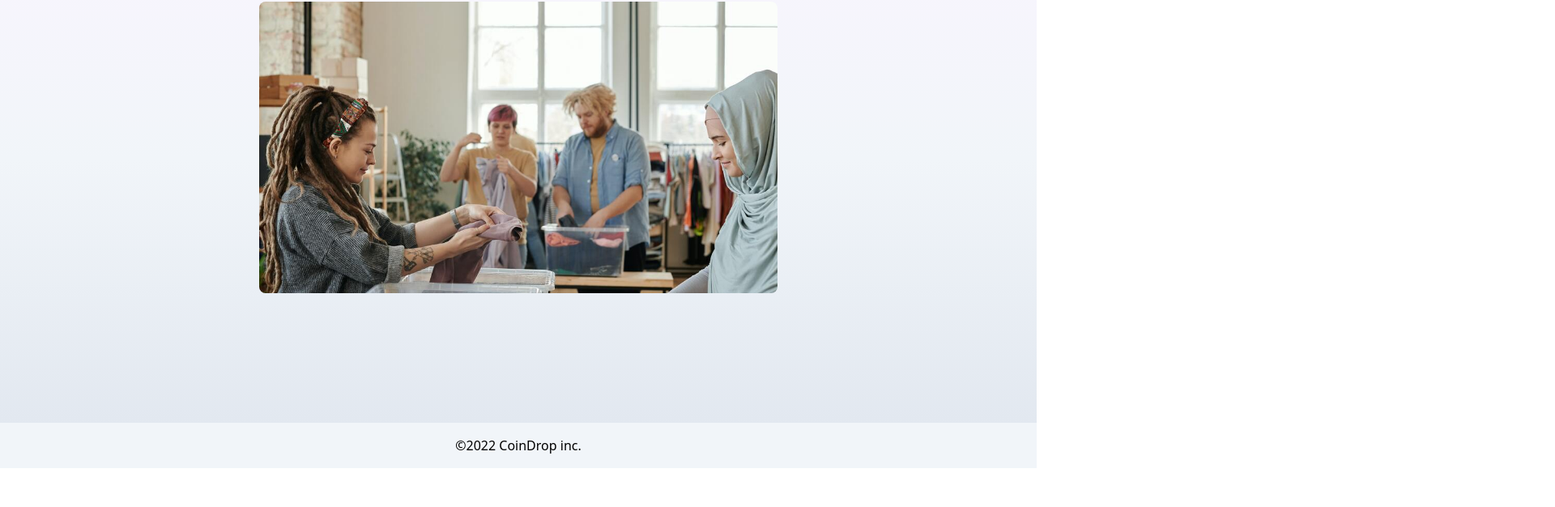
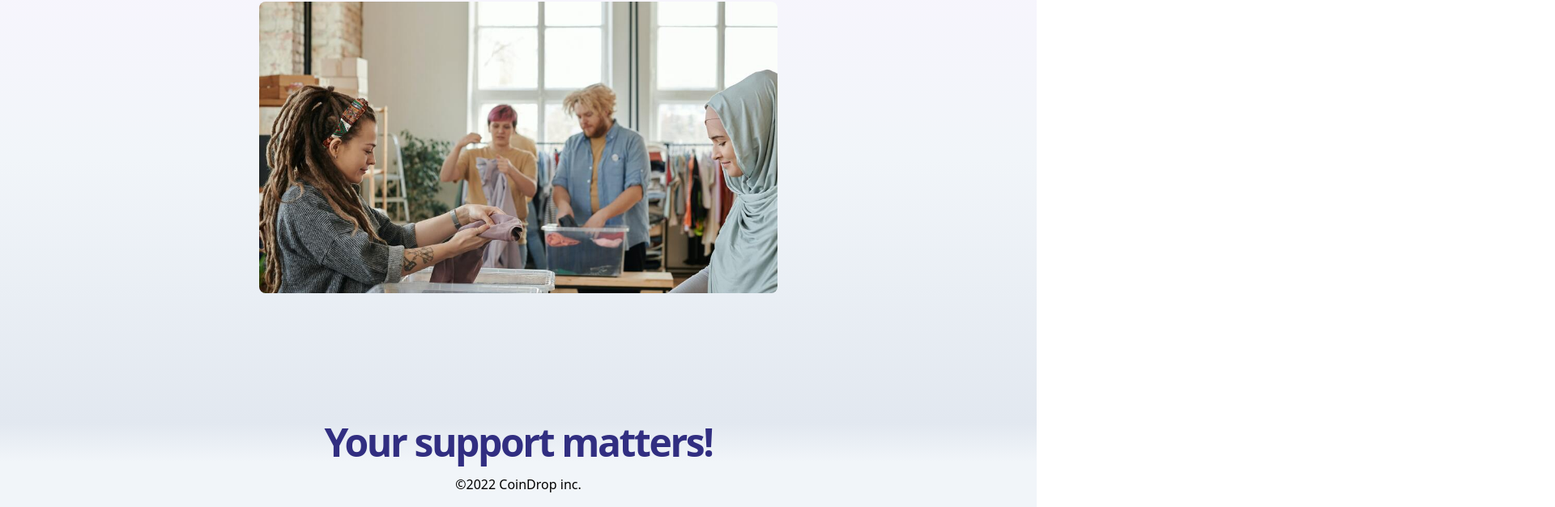
Before and after one commit to CodecoolGlobal/el-proyecte-grande-sprint-1-java-tamasstephen, a React (Create React App) app in the folder frontend/: page / in a window 1280 px wide. Shown: the part 778-1404 px from the top of the page at 81% size, 1920 px wide, since content can reach past the window. Before the commit the page ends 1356 px from the top, so only its background shows below. Built offline with nearby package versions, Linux system fonts and the light colour scheme.

Commit message:
chore: Add new section with headline

```diff
--- a/frontend/src/components/App.js
+++ b/frontend/src/components/App.js
@@ -5,7 +5,7 @@ import { Outlet } from "react-router-dom";
 function App() {
   return (
     <>
-      <div className="flex flex-col min-h-screen justify-between bg-slate-100">
+      <div className="flex flex-col min-h-screen justify-between bg-slate-100 overflow-hidden">
         <div>
           <Navigation />
           <Outlet />
--- a/frontend/src/components/landing/Landing.jsx
+++ b/frontend/src/components/landing/Landing.jsx
@@ -1,12 +1,14 @@
 import React from "react";
 import Hero from "./Hero";
 import ImageSection from "./ImageSection";
+import Reasons from "./Reasons";
 
 const Landing = () => {
   return (
     <>
       <Hero />
       <ImageSection />
+      <Reasons />
     </>
   );
 };
--- /dev/null
+++ b/frontend/src/components/landing/Reasons.jsx
@@ -0,0 +1,14 @@
+import React from "react";
+import Headline from "../Headline";
+
+const Reasons = () => {
+  return (
+    <section className="bg-gradient-to-b from-slate-200">
+      <div className="flex justify-center">
+        <Headline isTitle={false} title={"Your support matters!"} />
+      </div>
+    </section>
+  );
+};
+
+export default Reasons;
```
